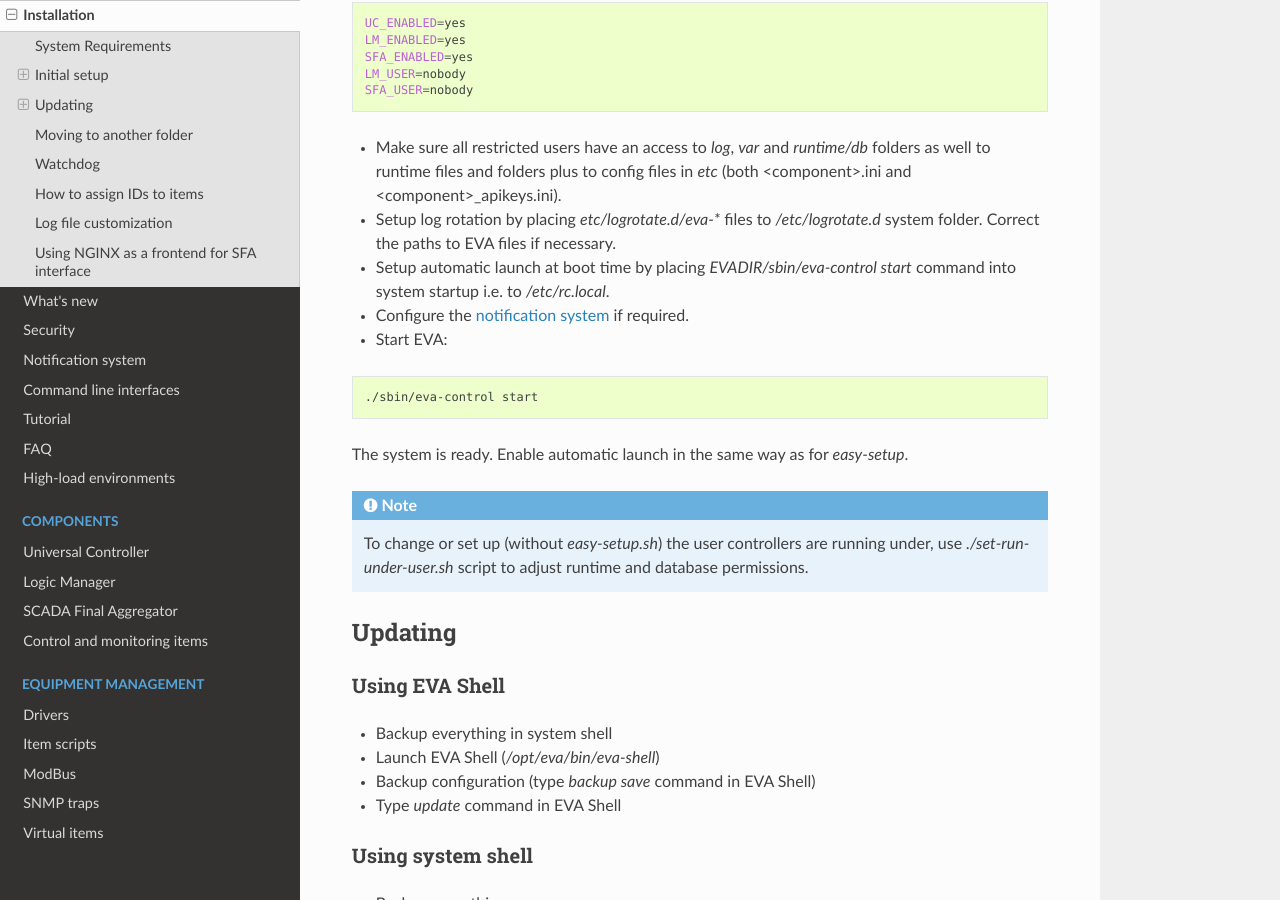
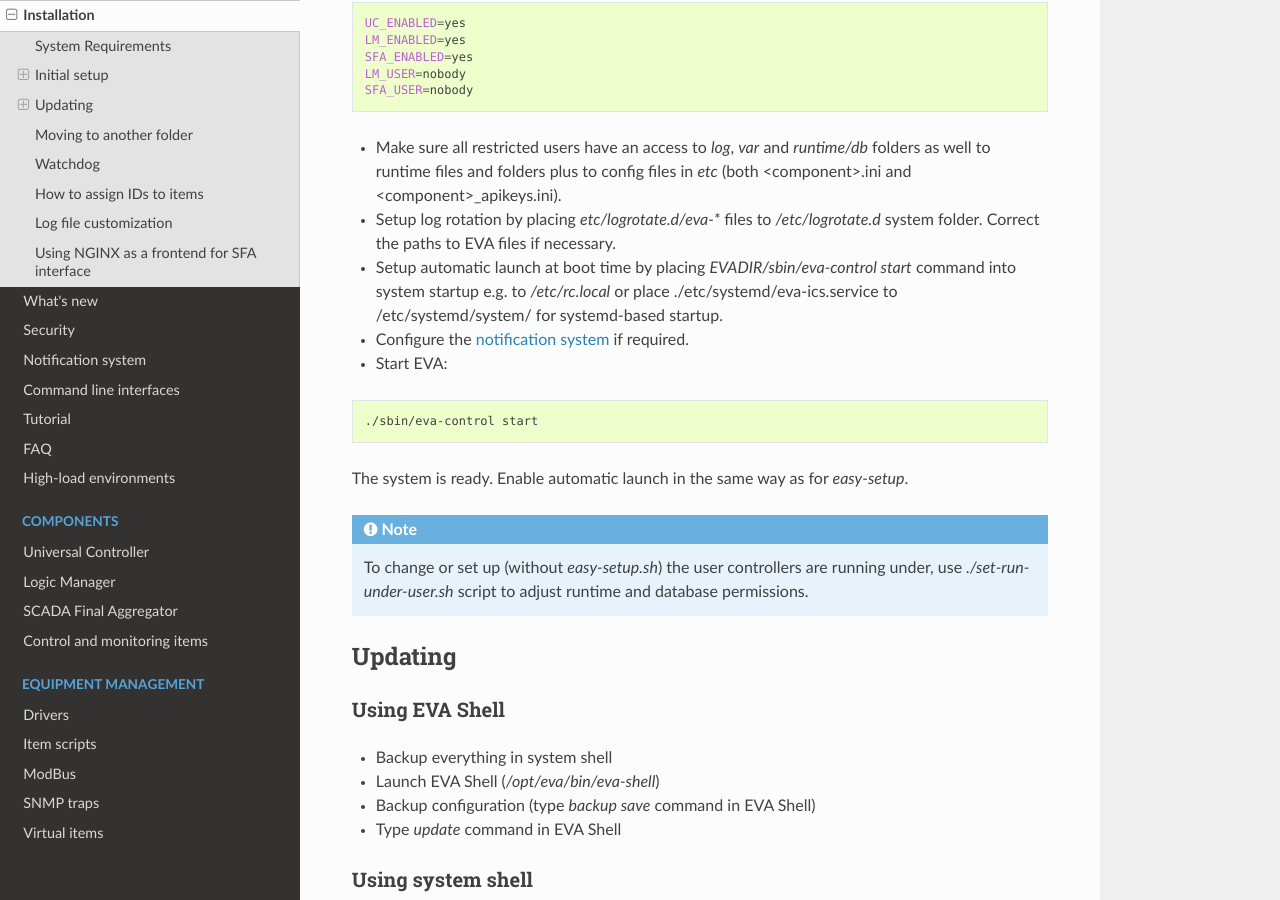
Before and after one commit to alttch/eva3, a Sphinx documentation site: the page built from doc/install.rst, in a window 1280 px wide and 900 px high, scrolled down 3283 px. Built offline with Sphinx 7.4.7 and the Read the Docs theme 2.0.0, drawn with Linux system fonts in a browser that asks for light colours.

Commit message:
systemd startup

```diff
--- a/doc/install.rst
+++ b/doc/install.rst
@@ -159,7 +159,9 @@ Manual setup
   */etc/logrotate.d* system folder. Correct the paths to EVA files if
   necessary.
 * Setup automatic launch at boot time by placing *EVADIR/sbin/eva-control
-  start* command into system startup i.e. to */etc/rc.local*.
+  start* command into system startup e.g. to */etc/rc.local* or place
+  ./etc/systemd/eva-ics.service to /etc/systemd/system/ for systemd-based
+  startup.
 
 * Configure the :doc:`notification system</notifiers>` if required.
 
```
